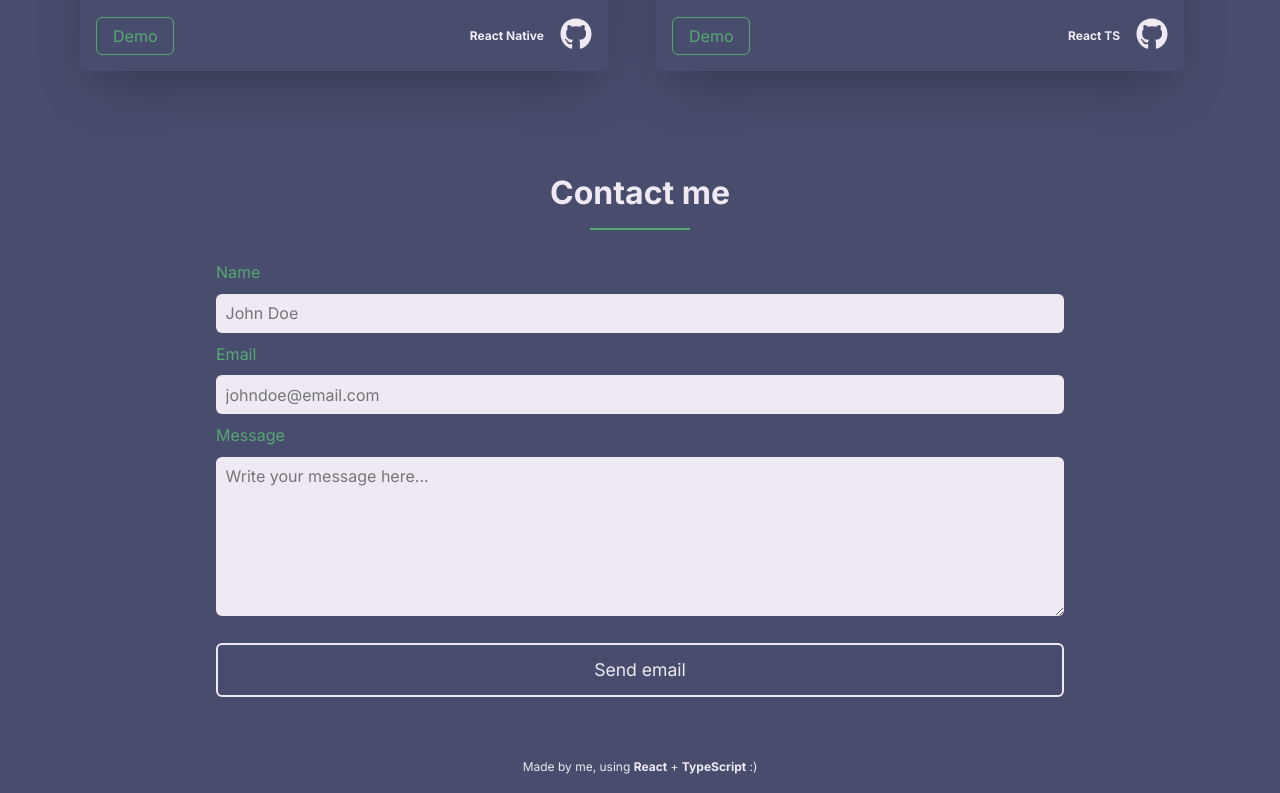
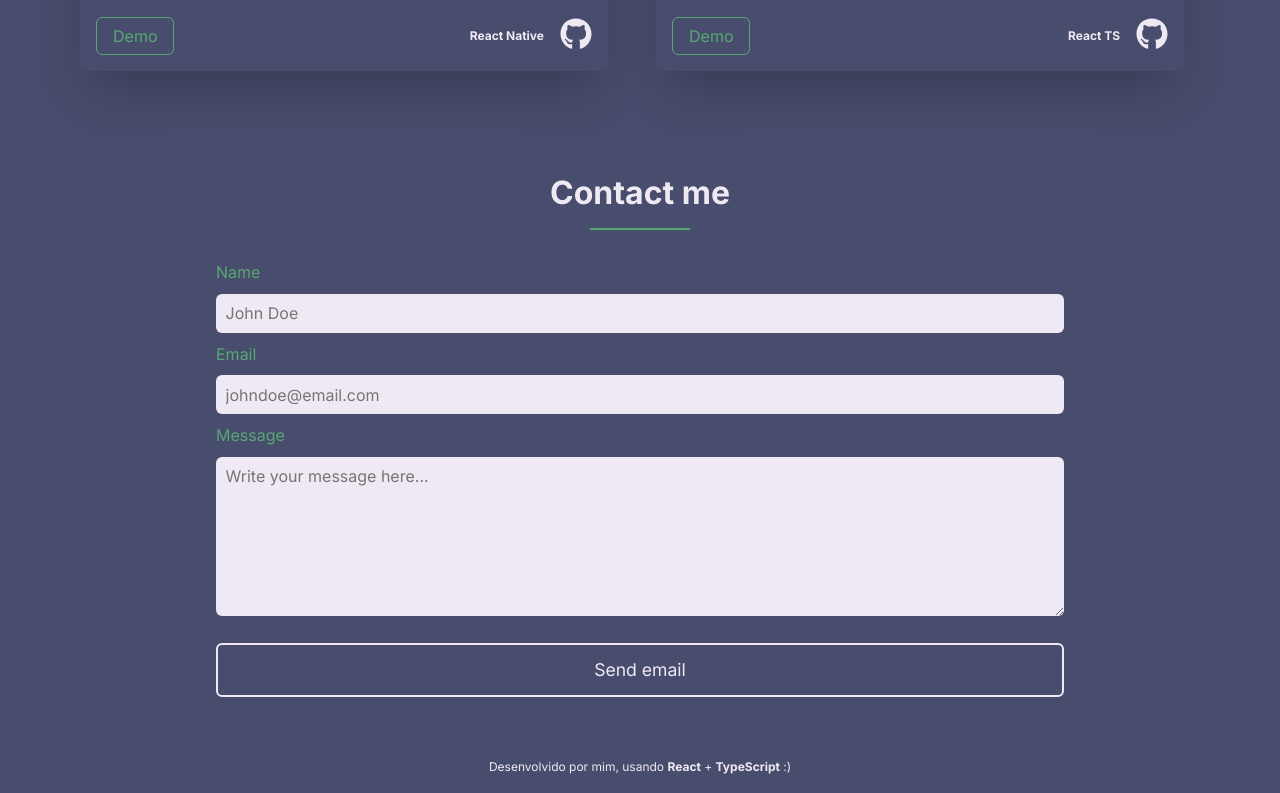
Before and after one commit to kdumagalhaes/hellocarlos, a React (Vite) app: page / in a window 1280 px wide. Shown: the part 2726-3519 px from the top of the page. Built offline with nearby package versions, Linux system fonts and the light colour scheme.

Commit message:
Translate Footer component to portuguese

```diff
--- a/src/components/Footer/Footer.tsx
+++ b/src/components/Footer/Footer.tsx
@@ -5,8 +5,8 @@ export function Footer() {
     <Container>
       <footer>
         <p>
-          Made by me, using <strong>React</strong> + <strong>TypeScript</strong>{' '}
-          :)
+          Desenvolvido por mim, usando <strong>React</strong> +{' '}
+          <strong>TypeScript</strong> :)
         </p>
       </footer>
     </Container>
```
